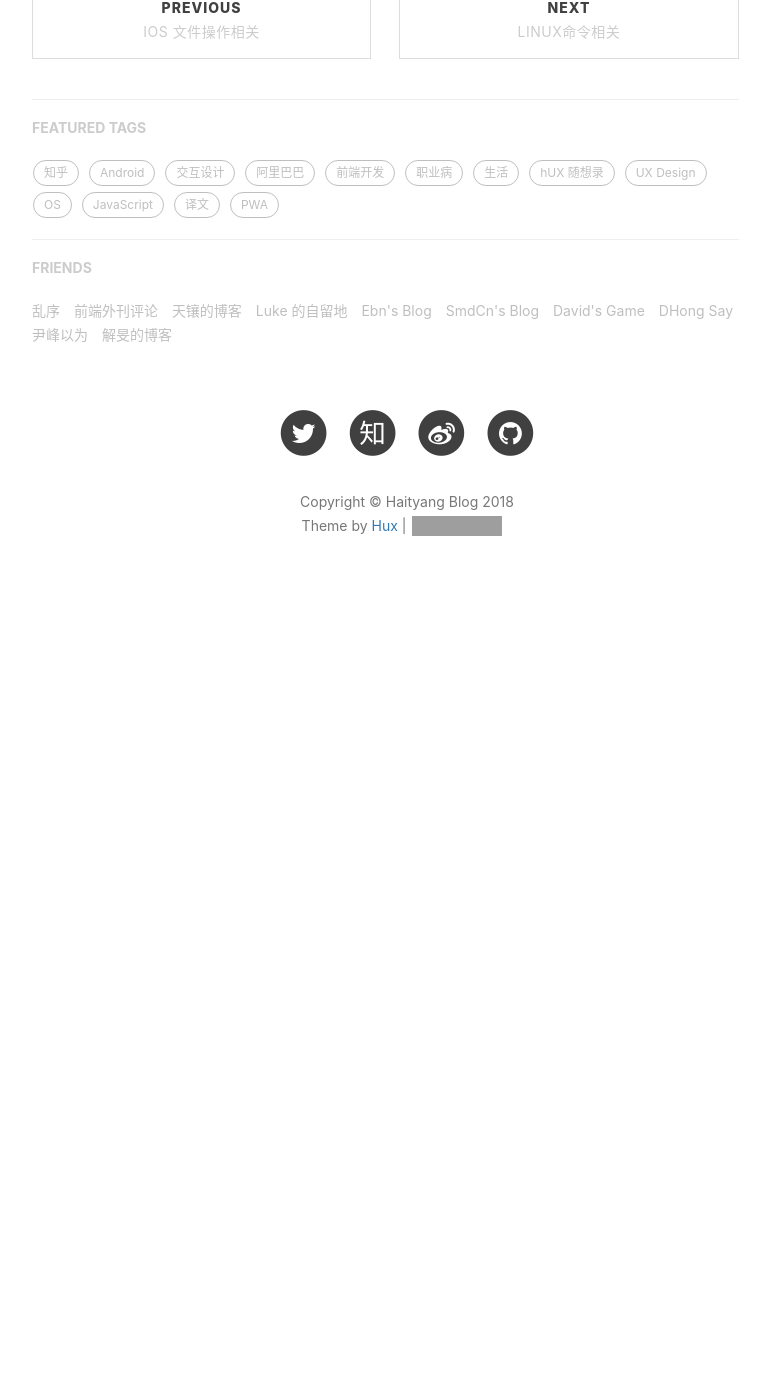
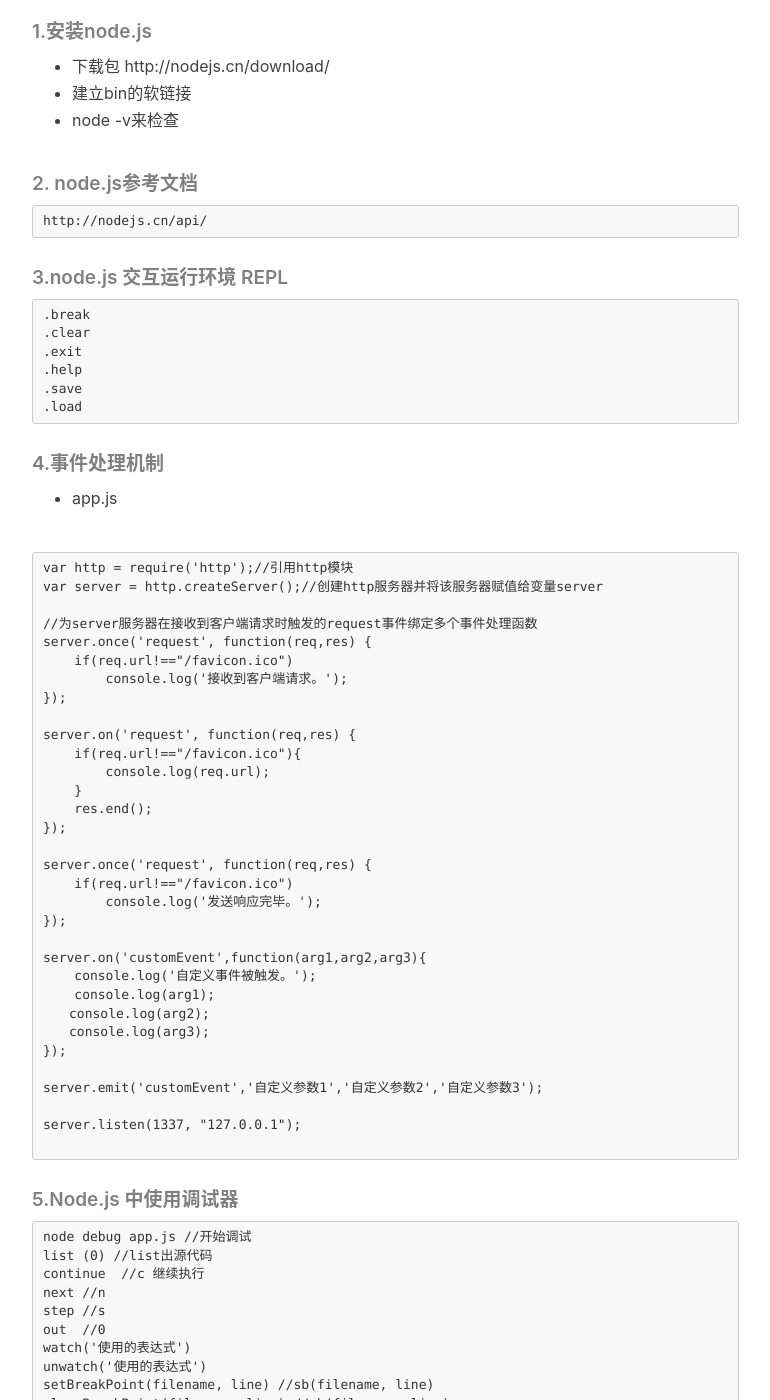
Before and after one commit to haityang/haityang.github.io, a Jekyll site: the page built from _posts/2018-05-31-Node-相关操作.markdown, in a window 1280 px wide and 1400 px high, scrolled down 849 px. Shown: the whole window, without its empty margins (233-1003 px from the left). Built offline with Jekyll 4.4.1, drawn with Linux system fonts in a browser that asks for light colours; nearby versions of some CDN libraries; our own code applies the rules of GitHub Pages for plain Markdown files; comment, search, counter and statistics services are not loaded; before the commit the page ends 1479 px from its top, so only the background shows below that; some of the changed text lies outside the part shown; grey boxes are pictures that could not be loaded.

Commit message:
node about

````diff
--- a/_posts/2018-05-31-Node-相关操作.markdown
+++ b/_posts/2018-05-31-Node-相关操作.markdown
@@ -17,3 +17,98 @@ $ sudo npm install -g simple-http-upload-server
 $ simple-http-upload-server
 http://127.0.0.1:5000
 ```
+#### node.js 相关知识
+##### 1.安装node.js
+* 下载包 http://nodejs.cn/download/
+* 建立bin的软链接
+* node -v来检查
+
+##### 2. node.js参考文档
+```
+http://nodejs.cn/api/
+```
+
+##### 3.node.js 交互运行环境 REPL
+```
+.break
+.clear
+.exit
+.help
+.save
+.load
+```
+
+##### 4.事件处理机制
+* app.js
+
+```
+var http = require('http');//引用http模块
+var server = http.createServer();//创建http服务器并将该服务器赋值给变量server
+
+//为server服务器在接收到客户端请求时触发的request事件绑定多个事件处理函数
+server.once('request', function(req,res) {
+    if(req.url!=="/favicon.ico")
+        console.log('接收到客户端请求。');
+});
+
+server.on('request', function(req,res) {
+    if(req.url!=="/favicon.ico"){
+        console.log(req.url);
+    }
+    res.end();
+});
+
+server.once('request', function(req,res) {
+    if(req.url!=="/favicon.ico")
+        console.log('发送响应完毕。');
+});
+
+server.on('customEvent',function(arg1,arg2,arg3){
+    console.log('自定义事件被触发。');
+    console.log(arg1);
+　　console.log(arg2);
+　　console.log(arg3);
+});
+
+server.emit('customEvent','自定义参数1','自定义参数2','自定义参数3');
+
+server.listen(1337, "127.0.0.1");
+
+```
+
+##### 5.Node.js 中使用调试器
+
+```
+node debug app.js //开始调试
+list (0) //list出源代码
+continue  //c 继续执行
+next //n
+step //s
+out  //0
+watch('使用的表达式')
+unwatch('使用的表达式')
+setBreakPoint(filename, line) //sb(filename, line)
+clearBreakPoint(filename, line) //cb(filename, line)
+backtrace //bt
+repl //进入repl环境
+restart //
+kill //
+run  //
+scripts   //当前正在运行的文件和被加载文件
+version  //
+```
+
+##### 9. 安裝MongoDB (Linux)
+
+```
+1. https://www.mongodb.com/download-center?jmp=nav#community 下載社區版
+2. sudo mv mongodb-linux-x86_64-ubuntu1604-3.6.5 /usr/local/mongodb
+ 解壓到相应目录
+3. cd /usr/local/mongodb
+4. sudo mkdir -p /data/db
+5. sudo apt install mongodb-server
+6. sudo mongod //MongoDB starting : pid=24816 port=27017 dbpath=/data/db 64-bit host=ubuntu
+7. mongo
+8. sudo npm install -g mongodb
+
+```
````
